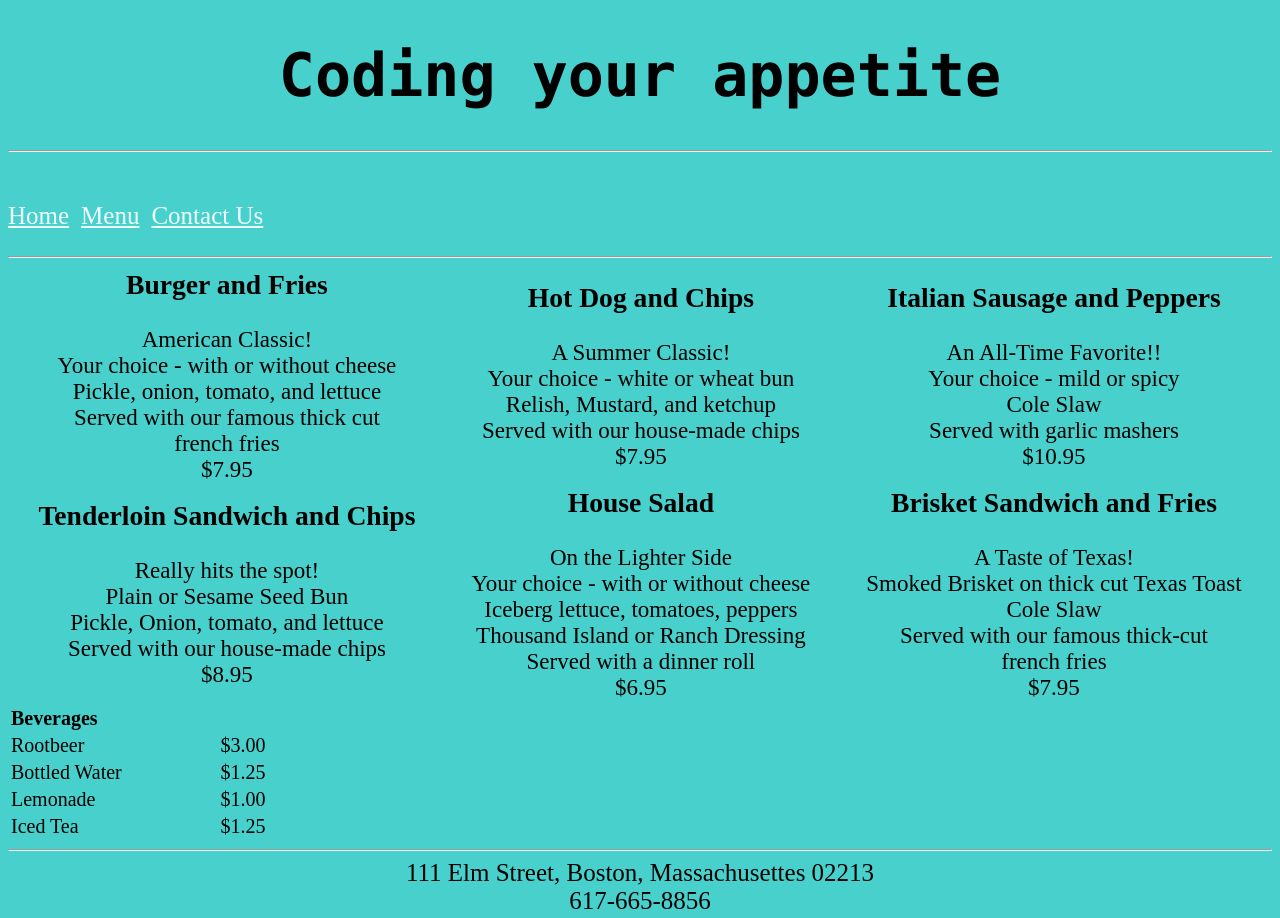
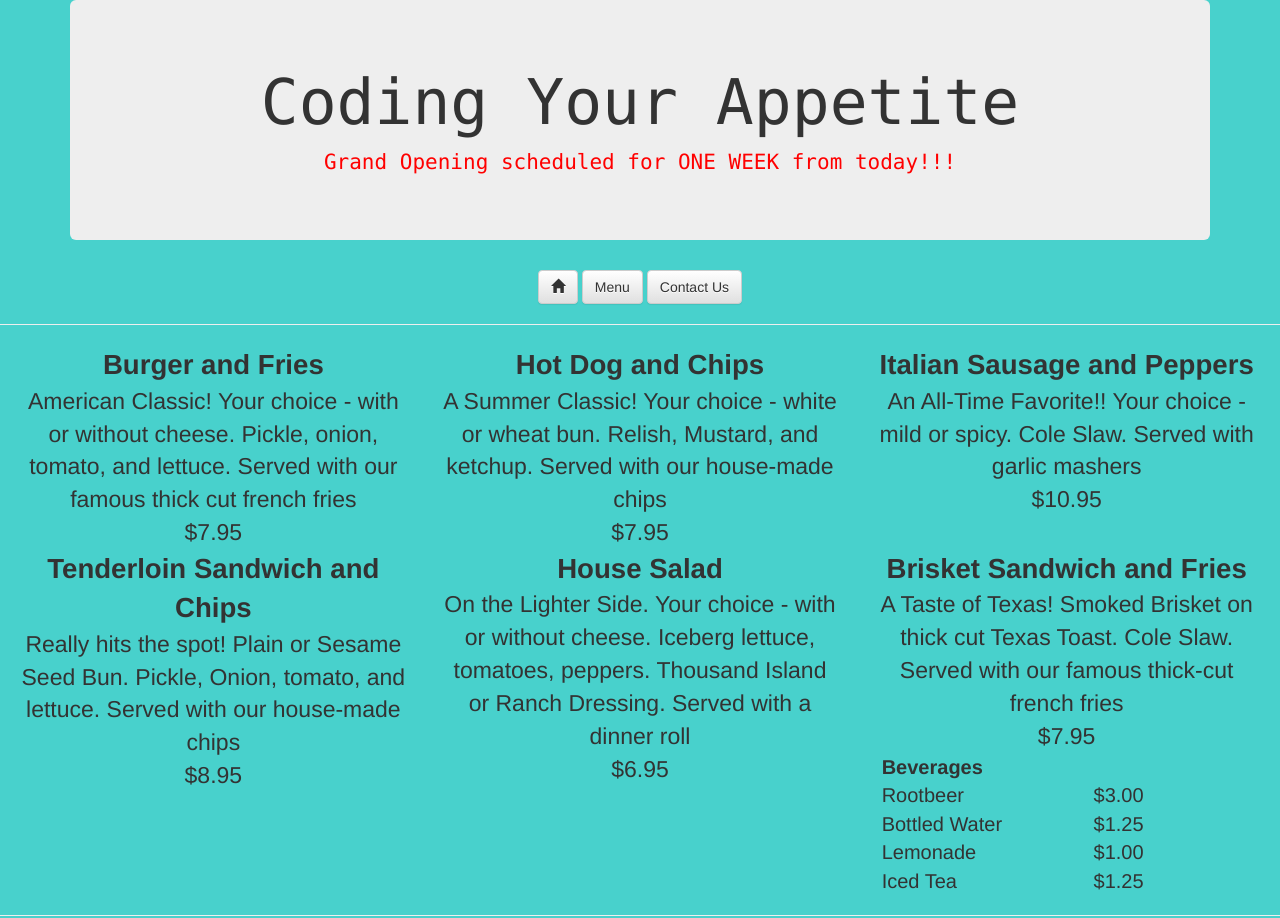
Before and after one commit to faithcuneo/Lab-Restaurant-Site, a plain HTML site: page Menu.html in a window 1280 px wide. Shown: the top 918 px of the page. Drawn offline with nearby package versions, Linux system fonts and the light colour scheme.

Commit message:
Restaurant Site V5 complete integrating Bootstrap

```diff
--- a/Menu.html
+++ b/Menu.html
@@ -2,6 +2,10 @@
 <html>
     <head>
         <title>Coding your appetite - Menu</title>
+        <!-- Latest compiled and minified CSS -->
+        <link rel="stylesheet" href="https://maxcdn.bootstrapcdn.com/bootstrap/3.3.7/css/bootstrap.min.css" integrity="sha384-BVYiiSIFeK1dGmJRAkycuHAHRg32OmUcww7on3RYdg4Va+PmSTsz/K68vbdEjh4u" crossorigin="anonymous">
+	    <!-- Optional theme -->
+        <link rel="stylesheet" href="https://maxcdn.bootstrapcdn.com/bootstrap/3.3.7/css/bootstrap-theme.min.css" integrity="sha384-rHyoN1iRsVXV4nD0JutlnGaslCJuC7uwjduW9SVrLvRYooPp2bWYgmgJQIXwl/Sp" crossorigin="anonymous">
         <link href="RestaurantStyles.css" rel="stylesheet" type="text/css">
         <style>
         body{
@@ -30,46 +34,36 @@
     </head>
     <body>
         <header>
-            <h1>Coding your appetite</h1><hr/><br/>
+            <div class="container">
+                <div class="jumbotron">
+                    <h1>Coding Your Appetite</h1>
+                    <p style="color:red">Grand Opening scheduled for ONE WEEK from today!!!</p>
+                </div>
+            </div>
         </header>
-        <a href="Index.html">Home</a>&nbsp&nbsp
-        <a href="Menu.html">Menu</a>&nbsp&nbsp
-        <a href="Contact.html">Contact Us</a>
-        <br/><br/>
+        <center>
+        <div class="container-fluid">
+            <a class="btn btn-default" href="Index.html" role="button">
+                <span class="glyphicon glyphicon-home"></span></a>
+            <a class="btn btn-default" href="Menu.html" role="button">Menu</a>
+            <a class="btn btn-default" href="Contact.html" role="button">Contact Us</a>
+        </div>
+        </center>
         <hr/>
-        <table id="menu">
-            <tr>
-                <td>
-                    <big><strong>Burger and Fries</strong></big><br/><br/>American Classic!<br/>Your choice - with or without cheese<br>
-                    Pickle, onion, tomato, and lettuce<br/>Served with our famous thick cut<br/>french fries<br/>
-                    $7.95
-                </td>
-                <td>
-                    <big><strong>Hot Dog and Chips</strong></big><br/><br/>A Summer Classic!<br/>Your choice - white or wheat bun<br/>Relish,
-                    Mustard, and ketchup<br/>Served with our house-made chips<br/>$7.95<br/>
-                </td>
-                <td>
-                    <big><strong>Italian Sausage and Peppers</strong></big><br/><br/>An All-Time Favorite!!<br/>Your choice -
-                    mild or spicy<br/>Cole Slaw<br/>Served with garlic mashers<br/>$10.95<br/>
-                </td>
-            </tr>
-            <tr>
-                <td>
-                    <big><strong>Tenderloin Sandwich and Chips</strong></big><br/><br/>Really hits the spot!<br/>Plain or Sesame
-                    Seed Bun<br/>Pickle, Onion, tomato, and lettuce<br/>Served with our house-made chips<br/>
-                    $8.95
-                </td>
-                <td>
-                    <big><strong>House Salad</strong></big><br/><br/>On the Lighter Side<br/>Your choice - with or without cheese
-                    <br/>Iceberg lettuce, tomatoes, peppers<br/>Thousand Island or Ranch Dressing<br/>Served with a
-                    dinner roll<br/>$6.95
-                </td>
-                <td>
-                    <big><strong>Brisket Sandwich and Fries</strong></big><br/><br/>A Taste of Texas! <br/>Smoked Brisket on thick cut
-                    Texas Toast<br/>Cole Slaw<br/>Served with our famous thick-cut <br/>french fries<br/>$7.95
-                </td>
-            </tr>
-        </table>
+        <div class="container-fluid" id="menu">
+            <div class="row">
+                <div class="col-xs-12 col-sm-12 col-md-4"><big><strong>Burger and Fries</strong></big><br/>American Classic! Your choice - with or without cheese. Pickle, onion, tomato, and lettuce. Served with our famous thick cut french fries<br/>$7.95</div>
+                <div class="col-xs-12 col-sm-12 col-md-4"><big><strong>Hot Dog and Chips</strong></big><br/>A Summer Classic! Your choice - white or wheat bun. Relish, Mustard, and ketchup. Served with our house-made chips<br/>$7.95</div>
+                <div class="col-xs-12 col-sm-12 col-md-4"><big><strong>Italian Sausage and Peppers</strong></big><br/>An All-Time Favorite!! Your choice - mild or spicy. Cole Slaw. Served with garlic mashers<br/>$10.95</div>
+            </div>
+            <div class="row">
+                <div class="col-xs-12 col-sm-12 col-md-4"><big><strong>Tenderloin Sandwich and Chips</strong></big><br/>Really hits the spot! Plain or Sesame Seed Bun. Pickle, Onion, tomato, and lettuce. Served with our house-made chips<br/>$8.95</div>
+                <div class="col-xs-12 col-sm-12 col-md-4"><big><strong>House Salad</strong></big><br/>On the Lighter Side. Your choice - with or without cheese. Iceberg lettuce, tomatoes, peppers. Thousand Island or Ranch Dressing. Served with a dinner roll<br/>$6.95</div>
+                <div class="col-xs-12 col-sm-12 col-md-4"><big><strong>Brisket Sandwich and Fries</strong></big><br/>A Taste of Texas! Smoked Brisket on thick cut Texas Toast. Cole Slaw. Served with our famous thick-cut french fries<br/>$7.95</div>
+            </div>
+        </div>
+        <center>
+        <div class="container">
             <table id="beverages">
                 <thead>
                     <th colspan="2">Beverages</th>
@@ -93,9 +87,14 @@
                     </tr>
                 </tbody>
             </table>
+        </div>
+        </center>
         <hr/>
         <footer>
             111 Elm Street, Boston, Massachusettes 02213<br/>617-665-8856
         </footer>
+    	<!-- Latest compiled and minified JavaScript -->
+
+    <script src="https://maxcdn.bootstrapcdn.com/bootstrap/3.3.7/js/bootstrap.min.js" integrity="sha384-Tc5IQib027qvyjSMfHjOMaLkfuWVxZxUPnCJA7l2mCWNIpG9mGCD8wGNIcPD7Txa" crossorigin="anonymous"></script>
     </body>
 </html>
--- a/RestaurantStyles.css
+++ b/RestaurantStyles.css
@@ -1,7 +1,8 @@
 header {
     text-align: center;
-    font-size: 30px;
+    font-size: 150%;
     font-family: consolas;
+    font-weight: bold;
 }
 
 footer {
@@ -12,14 +13,12 @@ footer {
 a {
     font-size: 25px;
 }
-
-a:visited{
+a:visited {
     color:red;
 }
-a:hover{
+a:hover {
     font-weight: bold;
 }
-a:active{
+a:active {
     text-decoration: none;
-    color: green;
 }
```
Also changed, not shown: Contact.html (+22 -7 lines), Index.html (+23 -10 lines). Lines whose indentation alone changed are shown as unchanged.
